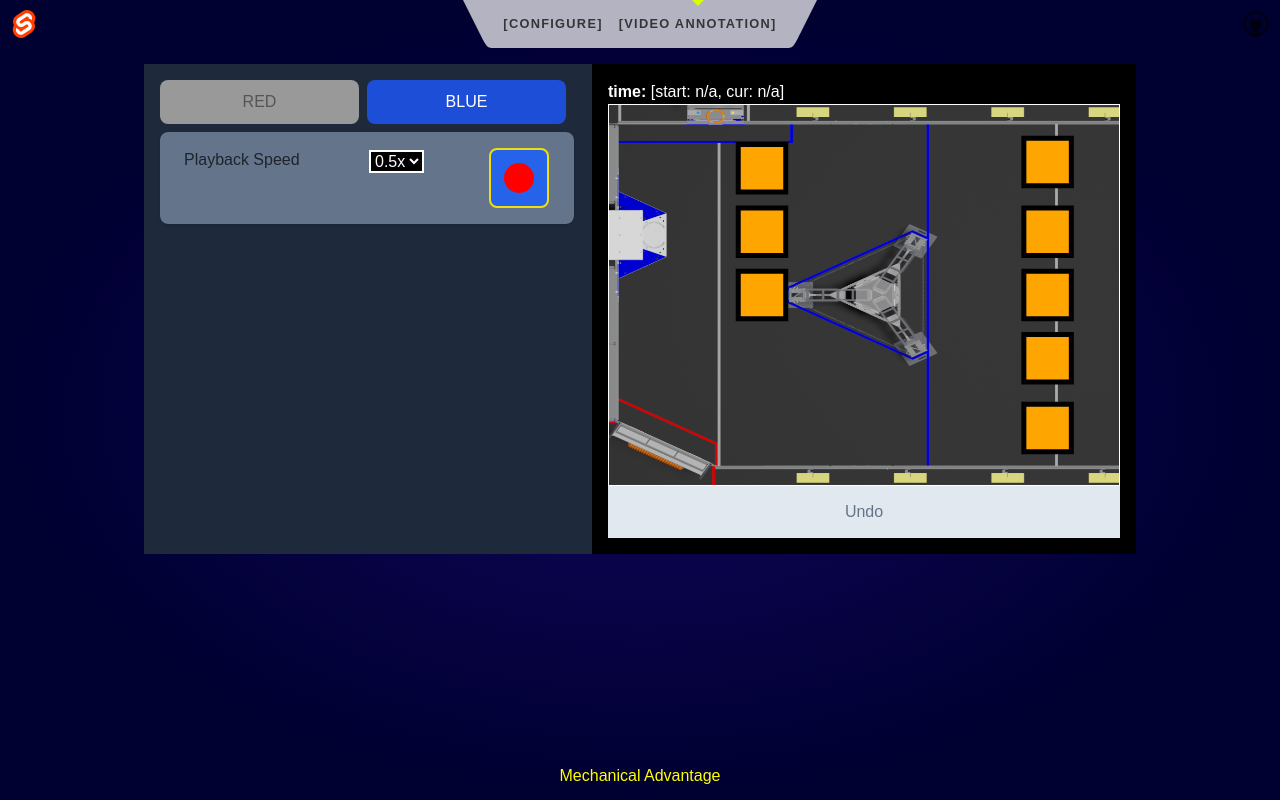
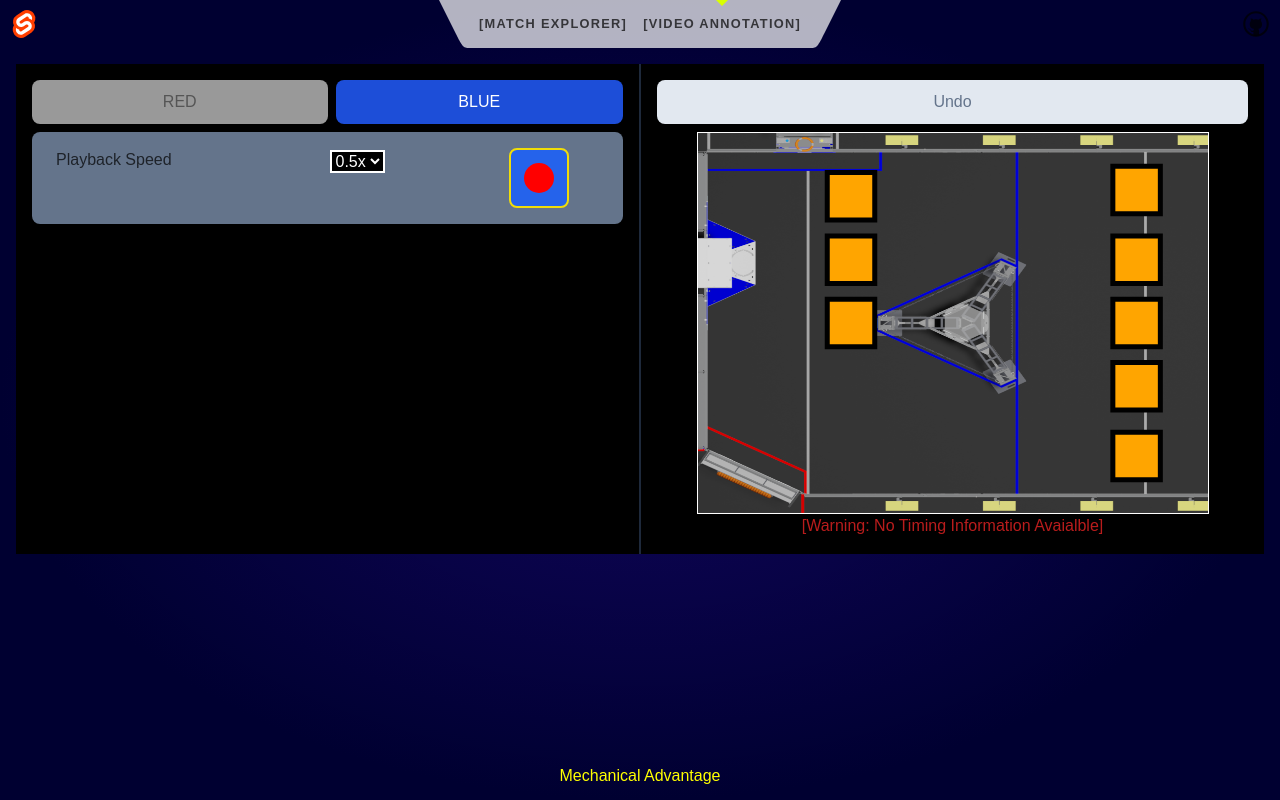
Before and after one commit to izvit/frc.auto_path_timing, a SvelteKit app: page /annotate in a window 1280 px wide. Built offline with nearby package versions, Linux system fonts and the light colour scheme.

Commit message:
Finished annotation.  Initial server side code

```diff
--- a/src/routes/+layout.svelte
+++ b/src/routes/+layout.svelte
@@ -29,7 +29,6 @@
 		flex-direction: column;
 		padding: 1rem;
 		width: 100%;
-		max-width: 64rem;
 		margin: 0 auto;
 		box-sizing: border-box;
 	}
--- a/src/routes/Header.svelte
+++ b/src/routes/Header.svelte
@@ -16,8 +16,8 @@
 			<path d="M0,0 L1,2 C1.5,3 1.5,3 2,3 L2,0 Z" />
 		</svg>
 		<ul>
-			<li aria-current={$page.url.pathname === '/config' ? 'page' : undefined}>
-				<a href="/config">[Configure]</a>
+			<li aria-current={$page.url.pathname === '/explore' ? 'page' : undefined}>
+				<a href="/explore">[Match Explorer]</a>
 			</li>
 			<li aria-current={$page.url.pathname === '/annotate' ? 'page' : undefined}>
 				<a href="/annotate">[Video Annotation]</a>
--- a/src/routes/annotate/+page.svelte
+++ b/src/routes/annotate/+page.svelte
@@ -9,14 +9,16 @@
     let videoPlayer
     let alliance
     let timeFn
-    let time
-    let startTime="n/a"
+    let durationFn
+    let time = null
+    let startTime=null
 
-    $: startTime = ($videoMatch.StartTime == null) ? "n/a" : $videoMatch.StartTime
+    $: startTime = $videoMatch.StartTime
     $: alliance = $gameData.AllianceColor == 0? "blue" : "red"
 
     onMount(() => {
             timeFn = videoPlayer.getCurrTime
+            durationFn = videoPlayer.getDuration
         }
     )
 
@@ -33,34 +35,59 @@
   }
 </style>
 
-<div class="flex">
-  <div class="flex-1 bg-slate-800 border-r-2 border-slate-800 p-4">
-      <div class="grid grid-cols-2">
-          <button class="focus:outline-none text-white bg-red-700 hover:bg-red-800 font-medium rounded-lg text-md px-5 py-2.5 me-2 mb-2"
+<div class="flex w-full">
+  <div class="flex-1 bg-black border-r-2 border-slate-800 p-4">
+      <div class="grid grid-cols-2 justify-between mb-2 space-x-2">
+          <button class="focus:outline-none text-white bg-red-700 hover:bg-red-800 font-medium rounded-lg text-md px-5 py-2.5"
               on:click={()=>$gameData.AllianceColor=1}
               class:inactive="{alliance === "blue"}"
               >RED</button
           >
-          <button class="focus:outline-none text-white bg-blue-700 hover:bg-blue-800 font-medium rounded-lg text-md px-5 py-2.5 me-2 mb-2"
+          <button class="focus:outline-none text-white bg-blue-700 hover:bg-blue-800 font-medium rounded-lg text-md px-5 py-2.5"
               on:click={()=>$gameData.AllianceColor=0}
               class:inactive="{alliance === "red"}"
               >BLUE</button
           >
       </div>
-      <!-- {#await import('./Player.svelte') then {default: Player}}
-      <svelte:component this={Player} bind:this={videoPlayer}/>
-      {/await} -->
+
       <VideoPlayer bind:this={videoPlayer} bind:currTime={time}/>
+        <!-- {#await import('./Player.svelte') then {default: Player}}
+        <svelte:component this={Player} bind:this={videoPlayer}/>
+        {/await} -->
   </div>
   <div class="flex-1 bg-black p-4">
-      <span class="text-center w-full text-white"> <b>time: </b> [start: {startTime}, cur: {(time==null) ? "n/a" : time}]</span>
-      <FieldPathAuto  bind:this={fieldPath} bind:timeFn={timeFn} alliance={alliance} canvasSize={{w:510, h:380}}/>
+    <div class="grid grid-cols-1 justify-center">
+        <button class="focus:outline-none text-white bg-green-700 hover:bg-green-800 font-medium  rounded-lg text-md px-5 py-2.5 mb-2 dark:bg-green-600 dark:hover:bg-green-700 disabled:bg-slate-200 disabled:text-slate-500 w-full"
+            on:click={fieldPath.undo()}
+            disabled={$autoEventList.length === 0}>Undo</button
+        >
 
-      <div class="grid grid-cols-1">
-          <button class="focus:outline-none text-white bg-green-700 hover:bg-green-800 font-medium text-md px-5 py-2.5 me-2 mb-2 dark:bg-green-600 dark:hover:bg-green-700 disabled:bg-slate-200 disabled:text-slate-500 h-full w-full"
-              on:click={fieldPath.undo()}
-              disabled={$autoEventList.length === 0}>Undo</button
-          >
-      </div>
+        <FieldPathAuto  bind:this={fieldPath}
+                        bind:timeFn={timeFn}
+                        bind:durationFn={durationFn}
+                        alliance={alliance}
+                        canvasSize={{w:510, h:380}}/>
+
+        {#if (time==null)}
+            <span class="text-center w-full text-red-700"> [Warning: No Timing Information Avaialble]</span>
+        {:else}
+        <div class="flex">
+            <span class="text-center w-full text-white">
+                <b>Video time: </b>
+                [start: {(time===null) ? "n/a" : parseFloat(startTime).toFixed(3)},
+                 cur: {(time===null) ? "n/a" :  time.toFixed(3)}]</span>
+            <span class="text-center w-full text-green-400">
+                <b>Match time: </b>
+                [
+                    {#if (time==null || startTime==null)}
+                        <span class="text-red-500">n/a</span>
+                    {:else}
+                        <span>{parseFloat(time-startTime).toFixed(3)}</span>
+                    {/if}
+                ]
+            </span>
+        </div>
+        {/if}
+    </div>
   </div>
 </div>
--- a/src/routes/annotate/FieldPathAuto.svelte
+++ b/src/routes/annotate/FieldPathAuto.svelte
@@ -13,6 +13,7 @@
     export let alliance = AllianceColor.blue
     export let canvasSize={w:610, h:470}
     export let timeFn = () => null
+    export let durationFn = () => null
 
     //-- Component-specific variables
       let canvas;
@@ -42,6 +43,8 @@
         canvas.addEventListener("touchmove", touchMoveHandler);
         canvas.addEventListener("touchend", touchEndHandler);
         loaded = true
+
+        console.log("Start at load:" + $videoMatch.StartTime)
       });
 
 
@@ -98,18 +101,21 @@
 
         /**
          * Add point to the event queue (TODO: refactor to handler class with callbacks)
-         * @param  {[GameEventType] e }
+         * @param  {[events.GameEventType] e }
          */
         function addGameEvent(e) {
 
+          console.log("Start time game event:" + $videoMatch.StartTime + " checkingTime: " + timeFn())
           if(currEvent==null && e.name!=events.GameEventType.init){
                 console.log("Unexpected event (" + e.name + "). Expecting init event.")
                 return
           }
 
           //-- Handle time information
-            let currTime =  timeFn()
-            if(currTime!=null)
+            let currTime = timeFn()
+            let duration = durationFn()
+            console.log("currTime: " + currTime + " duration: " + duration)
+            if(currTime !== null && duration!==null && duration > 0)
             {
               let startTime = $videoMatch.StartTime
 
@@ -282,7 +288,7 @@
         contextMenu = new ContextMenu(ctx, pos, nitems)
 
         //-- Proposed
-        contextMenu.addItem(new ContextMenuItem(() => {addGameEvent(new events.PickupEvent(pos))}, Colors.darkorange, null, shape))
+        contextMenu.addItem(new ContextMenuItem(() => {addGameEvent(new events.PickupEvent(pos))}, Colors.orange, null, shape))
         contextMenu.addItem(new ContextMenuItem(() => {addGameEvent(new events.SpeakerScoreEvent(pos))}, Colors.green, null, shape))
         contextMenu.addItem(new ContextMenuItem(() => {addGameEvent(new events.DropEvent(pos))}, Colors.black, null, shape))
         contextMenu.addItem(new ContextMenuItem(() => { addGameEvent(new events.PickupEvent(pos));
@@ -395,7 +401,7 @@
                     ctx.stroke();
                   },
         "pickup" : (e)=> {
-                      drawCircle(ctx, e.pos, Colors.orange, 10);
+                      drawCircle(ctx, e.pos, Colors.orange, 10, Colors.darkorange);
                   },
         "failPickup" : (e)=> {
                       drawCircle(ctx, e.pos, Colors.orange, 10, Colors.black);
@@ -469,8 +475,8 @@
 
   </style>
 
-<main>
-    <div>
+
+  <div class="flex justify-center">
       <canvas
       bind:this={canvas}
       class:blue_bg={alliance === "blue"}
@@ -479,4 +485,3 @@
       height={canvasSize.h}
       />
   </div>
-</main>
--- a/src/routes/config/+page.svelte
+++ /dev/null
@@ -1,6 +0,0 @@
-<script>
-</script>
-<svelte:head>
-	<title>Application Configuration</title>
-	<meta name="description" content="Application Configuration" />
-</svelte:head>
--- a/src/routes/config/+page.js
+++ b/src/routes/explore/+page.js
@@ -3,7 +3,4 @@ import { dev } from '$app/environment';
 // we don't need any JS on this page, though we'll load
 // it in dev so that we get hot module replacement
 export const csr = dev;
-
-// since there's no dynamic data here, we can prerender
-// it so that it gets served as a static asset in production
-export const prerender = true;
+export const prerender = false;
--- /dev/null
+++ b/src/routes/explore/+page.server.js
@@ -0,0 +1,48 @@
+import { match } from 'assert';
+
+async function fetchEvent(eventName){
+
+    return response
+}
+
+/** @type {import('./$types').Actions} */
+export const actions = {
+	getMatchInfo: async ({ cookies, request }) => {
+
+		//-- Parse form
+		const data = await request.formData();
+		const eventName = data.get('eventName');
+
+		//-- Fetch data
+		let uri ="https://www.thebluealliance.com/event/" + eventName
+		fetch(uri)
+			.then(function(response) {
+				return response.text()
+			})
+			.then(function(html) {
+				var parser = new DOMParser();
+				var document = parser.parseFromString(html, "text/html");
+				var matchTable = document.getElementById("qual-match-table")
+										 .getElementsByTagName('tbody');
+				for(let i=0; i<matchTable.rows.length; i++){
+					console.log(matchTable.rows[i].innerHTML);
+				}
+
+			})
+			.catch(function(err) {
+				console.log('Failed to fetch page: ', err);
+			});
+
+
+
+
+
+
+
+
+		DOMParser.parseFromString(info.body)
+
+		console.log(info.statusText)
+		return { json }
+	}
+};
--- /dev/null
+++ b/src/routes/explore/+page.svelte
@@ -0,0 +1,23 @@
+<script>
+	import { onMount } from "svelte";
+
+
+
+	onMount(async function () {
+		let response = fetchEvent("2023hop")
+		console.log(response.json())
+	})
+
+
+</script>
+<svelte:head>
+	<title>Match Explorer</title>
+	<meta name="description" content="Match Explorer" />
+</svelte:head>
+
+<form method="POST" action="?/getMatchInfo">
+	<label class="text-yellow-200">
+		Event Name:
+		<input name="eventName" type="text">
+	</label>
+</form>
```
Also changed, not shown: src/routes/annotate/VideoPlayer.svelte (+27 -14 lines). Lines whose indentation alone changed are shown as unchanged.
